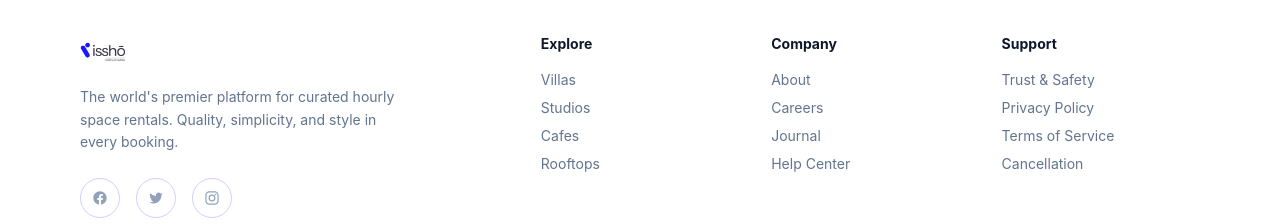
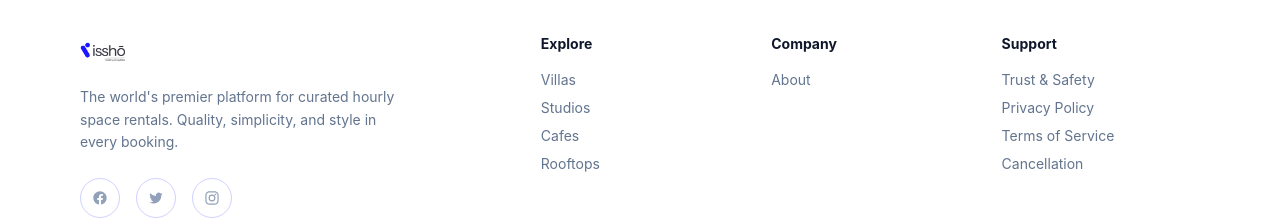
Before and after one commit to rishabh9028/issho-app, a Next.js app: page / in a window 1280 px wide. Shown: the part 2939-3163 px from the top of the page. Built offline with nearby package versions, Linux system fonts and the light colour scheme; no server answers.

Commit message:
style: remove careers, journal, and help center from footer

```diff
--- a/src/components/layout/Footer.tsx
+++ b/src/components/layout/Footer.tsx
@@ -49,7 +49,7 @@ export function Footer() {
                     <div>
                         <h4 className="font-bold mb-4 text-slate-900">Company</h4>
                         <ul className="space-y-2 text-sm text-slate-500">
-                            {[["About", "/about"], ["Careers", "#"], ["Journal", "#"], ["Help Center", "#"]].map(([label, href]) => (
+                            {[["About", "/about"]].map(([label, href]) => (
                                 <li key={label}><Link href={href} className="hover:text-[#1d1aff] transition-colors">{label}</Link></li>
                             ))}
                         </ul>
```
